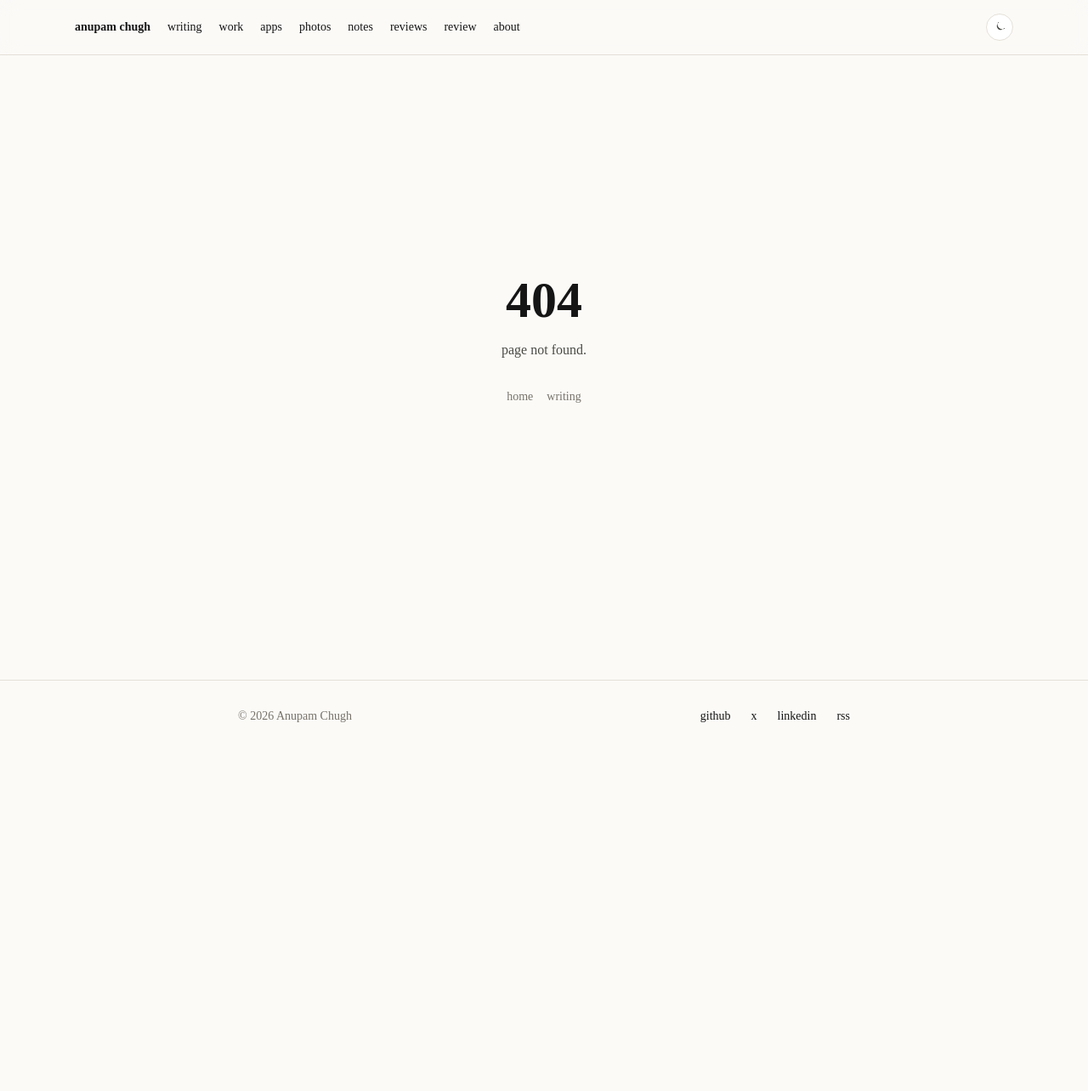
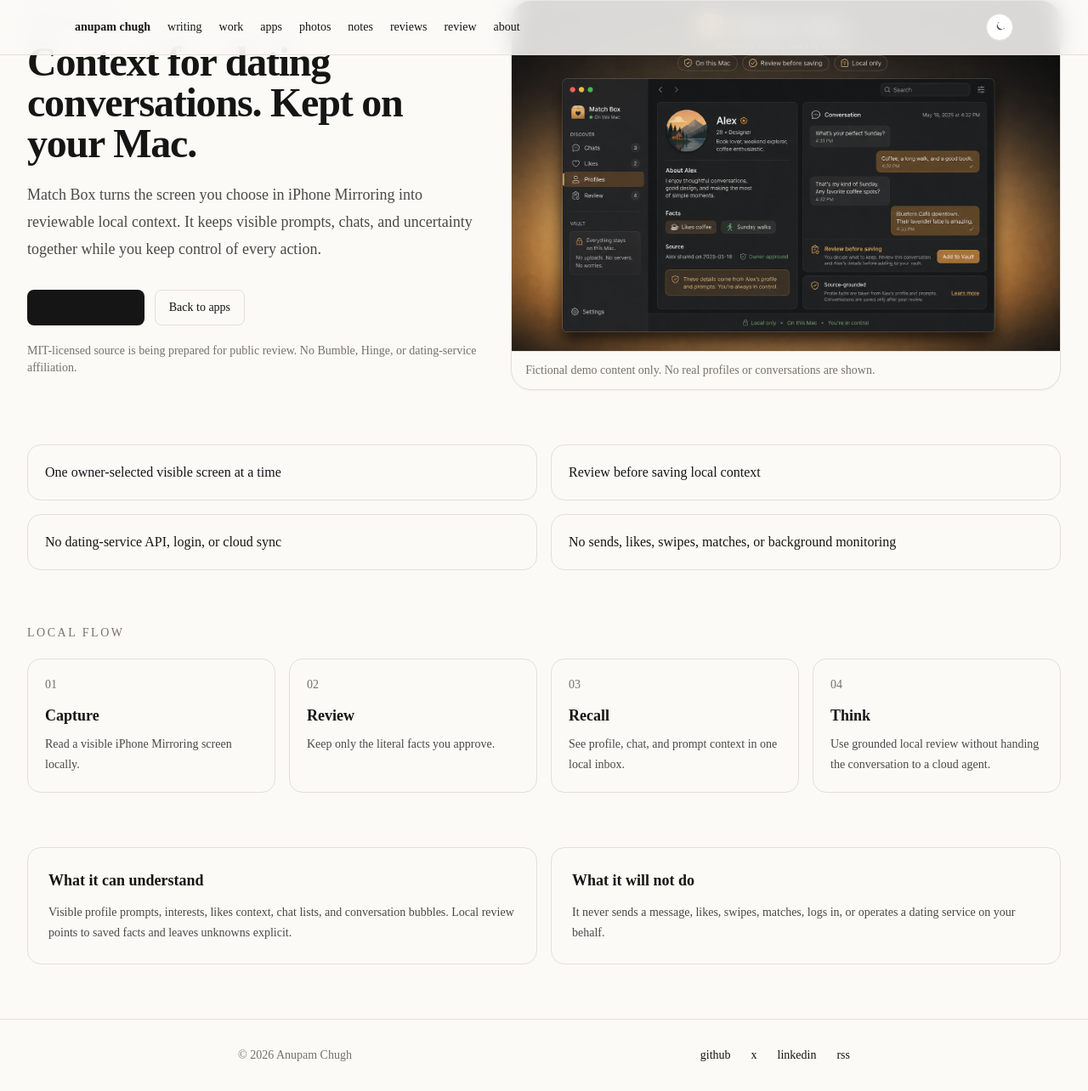
Before and after one commit to anupamchugh/anupamchugh.github.io, a Next.js app: page /match-box in a window 1280 px wide. Before the commit this address had no page. Shown: the whole page at 85% size. Before the commit the page ends 885 px from the top, so only its background shows below. Built offline with nearby package versions, Linux system fonts and the light colour scheme.

Commit message:
feat: add match box project page

```diff
--- /dev/null
+++ b/app/match-box/page.tsx
@@ -0,0 +1,105 @@
+import type { Metadata } from 'next';
+import Link from 'next/link';
+
+export const metadata: Metadata = {
+  title: 'Match Box',
+  description: 'A private, local macOS companion for reviewing owner-selected visible dating context.',
+};
+
+const boundaries = [
+  'One owner-selected visible screen at a time',
+  'Review before saving local context',
+  'No dating-service API, login, or cloud sync',
+  'No sends, likes, swipes, matches, or background monitoring',
+];
+
+const flow = [
+  ['Capture', 'Read a visible iPhone Mirroring screen locally.'],
+  ['Review', 'Keep only the literal facts you approve.'],
+  ['Recall', 'See profile, chat, and prompt context in one local inbox.'],
+  ['Think', 'Use grounded local review without handing the conversation to a cloud agent.'],
+];
+
+export default function MatchBoxPage() {
+  return (
+    <main className="mx-auto max-w-6xl px-4 pb-20 pt-24 sm:px-6">
+      <section className="grid gap-10 lg:grid-cols-[0.9fr_1.1fr] lg:items-center">
+        <div>
+          <p className="text-sm font-medium uppercase tracking-[0.18em] text-tertiary">Match Box</p>
+          <h1 className="mt-3 text-4xl font-semibold tracking-tight text-primary sm:text-5xl">
+            Context for dating conversations. Kept on your Mac.
+          </h1>
+          <p className="mt-5 max-w-2xl text-lg leading-8 text-secondary">
+            Match Box turns the screen you choose in iPhone Mirroring into reviewable local context.
+            It keeps visible prompts, chats, and uncertainty together while you keep control of every action.
+          </p>
+          <div className="mt-8 flex flex-wrap gap-3">
+            <Link
+              href="#boundaries"
+              className="rounded-lg bg-primary px-4 py-2.5 text-sm font-medium text-bg transition-opacity hover:opacity-80"
+            >
+              See the boundaries
+            </Link>
+            <Link
+              href="/apps"
+              className="rounded-lg border border-border px-4 py-2.5 text-sm font-medium text-primary transition-colors hover:bg-muted"
+            >
+              Back to apps
+            </Link>
+          </div>
+          <p className="mt-5 text-sm text-tertiary">
+            MIT-licensed source is being prepared for public review. No Bumble, Hinge, or dating-service affiliation.
+          </p>
+        </div>
+
+        <figure className="overflow-hidden rounded-3xl border border-border bg-surface shadow-sm">
+          <img
+            src="/apps/match-box-fictional-demo.png"
+            alt="Fictional Match Box desktop interface showing local profile and conversation review"
+            className="h-auto w-full"
+          />
+          <figcaption className="border-t border-border px-4 py-3 text-sm text-tertiary">
+            Fictional demo content only. No real profiles or conversations are shown.
+          </figcaption>
+        </figure>
+      </section>
+
+      <section id="boundaries" className="mt-16 grid gap-4 md:grid-cols-2">
+        {boundaries.map((boundary) => (
+          <div key={boundary} className="rounded-2xl border border-border bg-surface p-5">
+            <p className="text-base font-medium text-primary">{boundary}</p>
+          </div>
+        ))}
+      </section>
+
+      <section className="mt-16">
+        <p className="text-sm font-medium uppercase tracking-[0.18em] text-tertiary">Local flow</p>
+        <div className="mt-5 grid gap-4 md:grid-cols-4">
+          {flow.map(([title, body], index) => (
+            <article key={title} className="rounded-2xl border border-border bg-surface p-5">
+              <p className="text-sm text-tertiary">0{index + 1}</p>
+              <h2 className="mt-3 text-lg font-semibold text-primary">{title}</h2>
+              <p className="mt-2 text-sm leading-6 text-secondary">{body}</p>
+            </article>
+          ))}
+        </div>
+      </section>
+
+      <section className="mt-16 grid gap-4 lg:grid-cols-2">
+        <article className="rounded-2xl border border-border bg-surface p-6">
+          <h2 className="text-lg font-semibold text-primary">What it can understand</h2>
+          <p className="mt-3 text-sm leading-6 text-secondary">
+            Visible profile prompts, interests, likes context, chat lists, and conversation bubbles. Local review
+            points to saved facts and leaves unknowns explicit.
+          </p>
+        </article>
+        <article className="rounded-2xl border border-border bg-surface p-6">
+          <h2 className="text-lg font-semibold text-primary">What it will not do</h2>
+          <p className="mt-3 text-sm leading-6 text-secondary">
+            It never sends a message, likes, swipes, matches, logs in, or operates a dating service on your behalf.
+          </p>
+        </article>
+      </section>
+    </main>
+  );
+}
```
Also changed, not shown: public/apps/match-box-fictional-demo.png (added).
